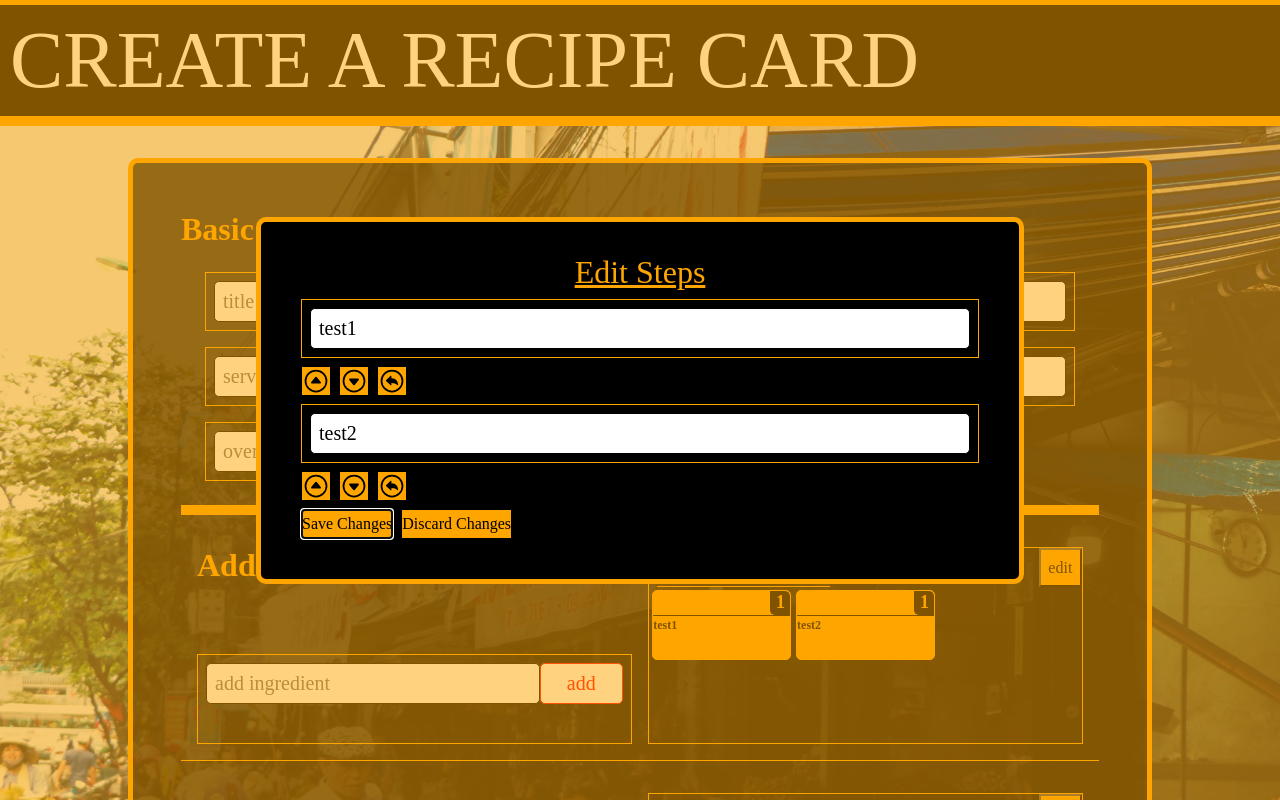
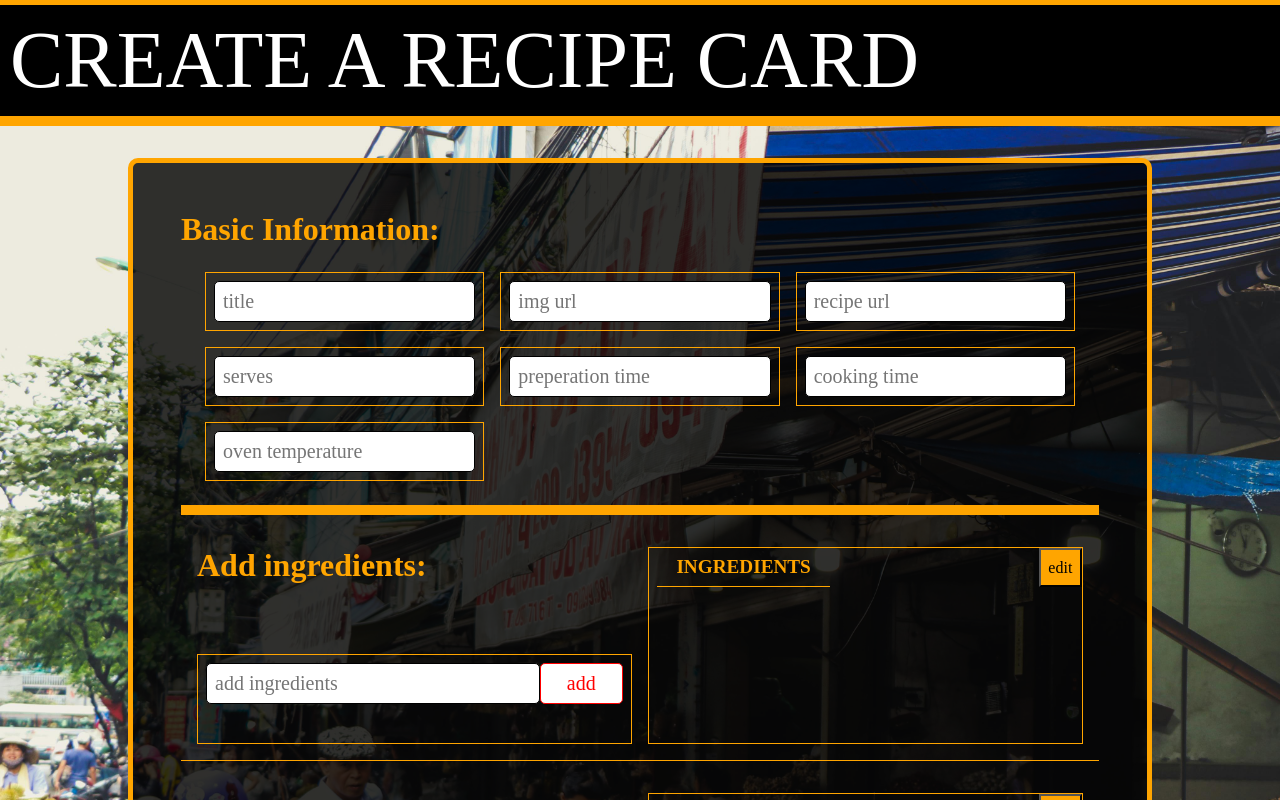
Before and after one commit to rwalsh221/recipe_card, a React (Vite) app: page / in a window 1280 px wide. Shown: the top 800 px of the page. Built offline with nearby package versions, Linux system fonts and the light colour scheme.

Commit message:
fix addToListItemState function in Form.tsx. Refactor FormInputList to create seperate forms for each input to fix submit bug. Change Form.tsx to render FormInputList component based on ListItemState map.

```diff
--- a/src/features/RecipeCardForm/components/Form/Form.tsx
+++ b/src/features/RecipeCardForm/components/Form/Form.tsx
@@ -49,11 +49,7 @@ const Form = () => {
   const [listItemState, setListItemState] = useState<ListItemStateType>({
     ingredients: {
       title: 'ingredients',
-      listItems: [
-        { id: useId(), position: 1, content: 'test1' },
-        { id: useId(), position: 2, content: 'test2' },
-        // 'test',
-      ],
+      listItems: [],
     },
     instructions: {
       title: 'instructions',
@@ -98,11 +94,22 @@ const Form = () => {
     e: React.MouseEvent<HTMLButtonElement, MouseEvent>,
     key: keyof ListItemStateType
   ) => {
+    console.log(key);
     e.preventDefault();
     const listItemStateCopy = { ...listItemState };
+    const listItemArr = listItemStateCopy[key].listItems;
+    const id = `id#${Math.floor((listItemArr.length * 1000) / Math.random())}`;
+
+    listItemArr.push({
+      id: id,
+      position: listItemArr.length,
+      content: formState[key],
+    });
+
+    // resets input
     const formStateCopy = { ...formState };
-    listItemStateCopy[key].listItems.push(formStateCopy[key]);
     formStateCopy[key] = '';
+
     setListItemState(listItemStateCopy);
     setFormState(formStateCopy);
   };
@@ -116,13 +123,13 @@ const Form = () => {
   };
 
   const showFormModal = (input) => {
-    formRef.current.dataset.key = input;
+    // formRef.current.dataset.key = input;
     formRef.current.showModal();
   };
 
   return (
     <>
-      {/* when clcik edit on list items need to show modal and pass list item state to it */}
+      {/* when clcik edit on list items need to show modal and pass list item state to it - need show modal state - need useeffect showModal() for backdrop*/}
       <FormModal
         ref={formRef}
         listItemState={listItemState.ingredients.listItems}
@@ -133,9 +140,9 @@ const Form = () => {
         listItemState={listItemState.ingredients.listItems}
         setListItemState={testSetFunc}
       /> */}
-      <form>
+      <div>
         {/* FRONT */}
-        <div className={styles.formBasicInfo}>
+        <form className={styles.formBasicInfo}>
           <h2 className={styles.formSubHeading}>Basic Information:</h2>
           <div className={styles.formBasicInfo__inputContainer}>
             <FormInput
@@ -189,9 +196,30 @@ const Form = () => {
               inputType="text"
             />
           </div>
-        </div>
+        </form>
         {/* NEEDS ADD TO ARRAY */}
-        <div className={styles.formAdditionalInfo__inputContainer}>
+        {Object.keys(listItemState).map((el) => (
+          <div className={styles.formAdditionalInfo__inputContainer}>
+            <h2
+              className={styles.formSubHeading}
+            >{`Add ${listItemState[el].title}:`}</h2>
+            <FormInputList
+              formInputListId={el}
+              changeInputHandler={changeInputHandler}
+              addToListItemState={addToListItemState}
+              inputPlaceHolder={`add ${listItemState[el].title}`}
+              inputValue={formState[el]}
+              inputType="text"
+            />
+            <div className={styles.formListContainer}>
+              <FormList
+                listItemState={listItemState[el]}
+                showModalHandler={showFormModal}
+              />
+            </div>
+          </div>
+        ))}
+        {/* <div className={styles.formAdditionalInfo__inputContainer}>
           <h2 className={styles.formSubHeading}>Add Ingredients:</h2>
           <FormInputList
             formInputListId="ingredients"
@@ -213,11 +241,11 @@ const Form = () => {
             <h2 className={styles.formSubHeading}>Add Instructions:</h2>
             <FormInputList
               formInputListId="instructions"
+              changeInputHandler={changeInputHandler}
+              addToListItemState={addToListItemState}
               inputPlaceHolder="add instruction"
               inputValue={formState.instructions}
               inputType="text"
-              changeInputHandler={changeInputHandler}
-              addToListItemState={addToListItemState}
             />
             <div className={styles.formListContainer}>
               <FormList listItemState={listItemState.instructions} />
@@ -236,10 +264,10 @@ const Form = () => {
             <div className={styles.formListContainer}>
               <FormList listItemState={listItemState.tips} />
             </div>
-          </div>
-        </div>
+          </div> */}
+        {/* </div> */}
         <button>CREATE CARD</button>
-      </form>
+      </div>
     </>
   );
 };
--- a/src/features/RecipeCardForm/components/FormInputList/FormInputList.tsx
+++ b/src/features/RecipeCardForm/components/FormInputList/FormInputList.tsx
@@ -10,8 +10,7 @@ type FormInputListProps = {
   changeInputHandler: (key: FormInputListId, value: string) => void;
   addToListItemState: (
     e: React.MouseEvent<HTMLButtonElement, MouseEvent>,
-    key: FormInputListId,
-    value: string
+    key: FormInputListId
   ) => void;
 };
 
@@ -24,7 +23,7 @@ const FormInputList = ({
   addToListItemState,
 }: FormInputListProps) => {
   return (
-    <div className={styles.formInputListContainer}>
+    <form className={styles.formInputListContainer}>
       <div className={styles.formInputListContainer__inputCtn}>
         <input
           onChange={(e) => {
@@ -42,13 +41,14 @@ const FormInputList = ({
         <button
           disabled={!inputValue}
           onClick={(e) => {
-            addToListItemState(e, formInputListId, inputValue);
+            console.log('click');
+            addToListItemState(e, formInputListId);
           }}
         >
           add
         </button>
       </div>
-    </div>
+    </form>
   );
 };
 
--- a/src/features/RecipeCardForm/components/FormList/FormList.tsx
+++ b/src/features/RecipeCardForm/components/FormList/FormList.tsx
@@ -37,6 +37,7 @@ const FormList = ({ listItemState, showModalHandler }: FormListProps) => {
       <div className={styles.formListHeader}>
         <h3>{listItemState.title}</h3>
         <button
+          type="button"
           onClick={(e) => {
             e.preventDefault();
             showModalHandler(listItemState.title);
@@ -46,10 +47,11 @@ const FormList = ({ listItemState, showModalHandler }: FormListProps) => {
         </button>
       </div>
       <ul className={styles.listItemContainer}>
-        {Object.keys(listItemState.listItems).map((el) => (
-          <FormListItem
-            formListItemContent={listItemState.listItems[el].content}
-          />
+        {/* {Object.keys(listItemState.listItems).map((el) => (
+
+        ))} */}
+        {listItemState.listItems.map((el) => (
+          <FormListItem content={el.content} position={el.position} />
         ))}
         {/* {listItemState.listItems.map((el) => (
           <FormListItem formListItemContent={el} />
--- a/src/features/RecipeCardForm/components/FormListItem/FormListItem.tsx
+++ b/src/features/RecipeCardForm/components/FormListItem/FormListItem.tsx
@@ -1,17 +1,19 @@
 import styles from './FormListItem.module.css';
 
 const FormListItem = ({
-  formListItemContent,
+  content,
+  position,
 }: {
   formListItemContent: string;
+  position: number;
 }) => {
   return (
     <li className={styles.formListItem}>
       <div className={styles.formListItem__position}>
-        <p>1</p>
+        <p>{position}</p>
       </div>
       <div className={styles.formListItem__content}>
-        <p>{formListItemContent}</p>
+        <p>{content}</p>
       </div>
     </li>
   );
--- a/src/features/RecipeCardForm/components/FormModal/FormModal.module.css
+++ b/src/features/RecipeCardForm/components/FormModal/FormModal.module.css
@@ -39,3 +39,18 @@ dialog::backdrop {
 .modal_btn_container button:not(:last-of-type) {
   margin-right: 0.5rem;
 }
+
+.modal_input_container {
+  margin: 0.5rem;
+  border: var(--border-100-c2);
+  text-align: center;
+  padding: 0.5rem;
+}
+
+.modal_input {
+  border: var(--border-100-c1);
+  font-size: 20px;
+  padding: 0.5rem;
+  border-radius: 5px;
+  width: 100%;
+}
--- a/src/features/RecipeCardForm/components/FormModal/FormModal.tsx
+++ b/src/features/RecipeCardForm/components/FormModal/FormModal.tsx
@@ -1,7 +1,7 @@
 import styles from './FormModal.module.css';
 
 import FormModalReducer from './FormModal.reducer';
-import FormInput from '../FormInput/FormInput';
+// import FormInput from '../FormInput/FormInput';
 import { useRef, useEffect, useReducer } from 'react';
 
 import {
@@ -14,7 +14,7 @@ type FormModalProps = {
   setListItemState: React.Dispatch<React.SetStateAction<ListItemStateType>>;
 };
 
-const FormModal = ({ listItemState }: FormModalProps) => {
+const FormModal = ({ ref, listItemState }: FormModalProps) => {
   const [state, dispatch] = useReducer(FormModalReducer, {
     head: null,
     tail: null,
@@ -23,16 +23,17 @@ const FormModal = ({ listItemState }: FormModalProps) => {
   const modalRef = useRef<HTMLDialogElement>(null);
 
   useEffect(() => {
-    console.log('useeueueueuueueeeeeee');
-    if (modalRef.current) {
-      console.log(modalRef.current);
-      modalRef.current.showModal();
-    }
+    console.log('useeueueueuueueeeeeee', listItemState);
+    // if (modalRef.current) {
+    //   console.log(modalRef.current);
+    //   modalRef.current.showModal();
+    // }
 
     dispatch({ type: 'init', payload: { initArr: listItemState } });
   }, [listItemState]);
 
   console.log(listItemState);
+  console.log(ref);
 
   const changeInputHandler = (id: string, value: string): void => {
     dispatch({ type: 'update', payload: { nodeId: id, updateContent: value } });
@@ -51,18 +52,19 @@ const FormModal = ({ listItemState }: FormModalProps) => {
   console.log(state);
   console.log(modalRef);
   return (
-    <dialog ref={modalRef} className={styles.formModal}>
+    <dialog ref={ref} className={styles.formModal}>
       <h2>Edit Steps</h2>
       <form method="dialog">
         {state.nodeArr &&
           state.nodeArr.map((el) => {
             return (
-              <div id={el.id}>
-                <FormInput
-                  formInputId={el.id} // need to change to own input
-                  formInputPlaceholder={el.currContent}
-                  inputValue={el.currContent}
-                  changeInputHandler={changeInputHandler}
+              <div id={el.id} className={styles.modal_input_container}>
+                <input
+                  className={styles.modal_input}
+                  id={el.id} // need to change to own input
+                  placeholder={el.currContent}
+                  value={el.currContent}
+                  onChange={(e) => changeInputHandler(el.id, e.target.value)}
                 />
                 <div className={styles.modal_btn_container}>
                   <button
@@ -104,6 +106,14 @@ const FormModal = ({ listItemState }: FormModalProps) => {
                       alt=""
                     />
                   </button>
+                  <button
+                    onClick={(e) => {
+                      e.preventDefault();
+                      // resetInputHandler(el);
+                    }}
+                  >
+                    <img src="src/assets/svg/close-circle-outline.svg" alt="" />
+                  </button>
                 </div>
               </div>
             );
@@ -112,7 +122,7 @@ const FormModal = ({ listItemState }: FormModalProps) => {
           <button
             onClick={(e) => {
               e.preventDefault();
-              modalRef.current?.close();
+              ref.current?.close();
             }}
           >
             Save Changes
@@ -120,7 +130,7 @@ const FormModal = ({ listItemState }: FormModalProps) => {
           <button
             onClick={(e) => {
               e.preventDefault();
-              modalRef.current?.close();
+              ref.current?.close();
             }}
           >
             Discard Changes
```
Also changed, not shown: src/features/RecipeCardForm/hooks/useAddToListItemState.tsx (added, +34 -0 lines), src/assets/svg/close-circle-outline.svg (added).
